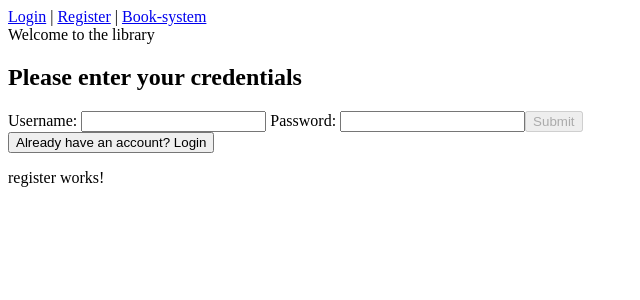
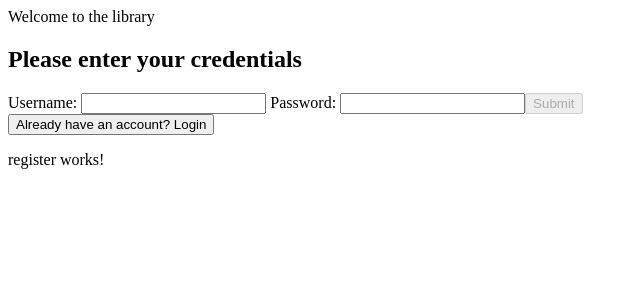
Before and after one commit to Muhammad-Jaddoua/Library-System, an Angular app in the folder library-frontend/: page /register in a window 1280 px wide. Shown: the top 300 px of the page, without its empty margins (0-640 px from the left). Built offline with nearby package versions, Linux system fonts and the light colour scheme.

Commit message:
feat: removed development nav bar

```diff
--- a/library-frontend/src/app/app.html
+++ b/library-frontend/src/app/app.html
@@ -1,8 +1 @@
-<nav>
-  <a routerLink="/login">Login</a>
-  |
-  <a routerLink="/register">Register</a>
-  |
-  <a routerLink="/books">Book-system</a>
-</nav>
 <router-outlet />
--- a/library-frontend/src/app/app.routes.ts
+++ b/library-frontend/src/app/app.routes.ts
@@ -5,6 +5,10 @@ import {Books} from '././pages/books/books';
 import {NotFound} from './pages/not-found/not-found';
 
 export const routes: Routes = [
+  { path: '',
+    redirectTo: 'register',
+    pathMatch: 'full' },  // default redirect
+
   {path: 'login',
     title: 'login page',
     component: Login,
```
